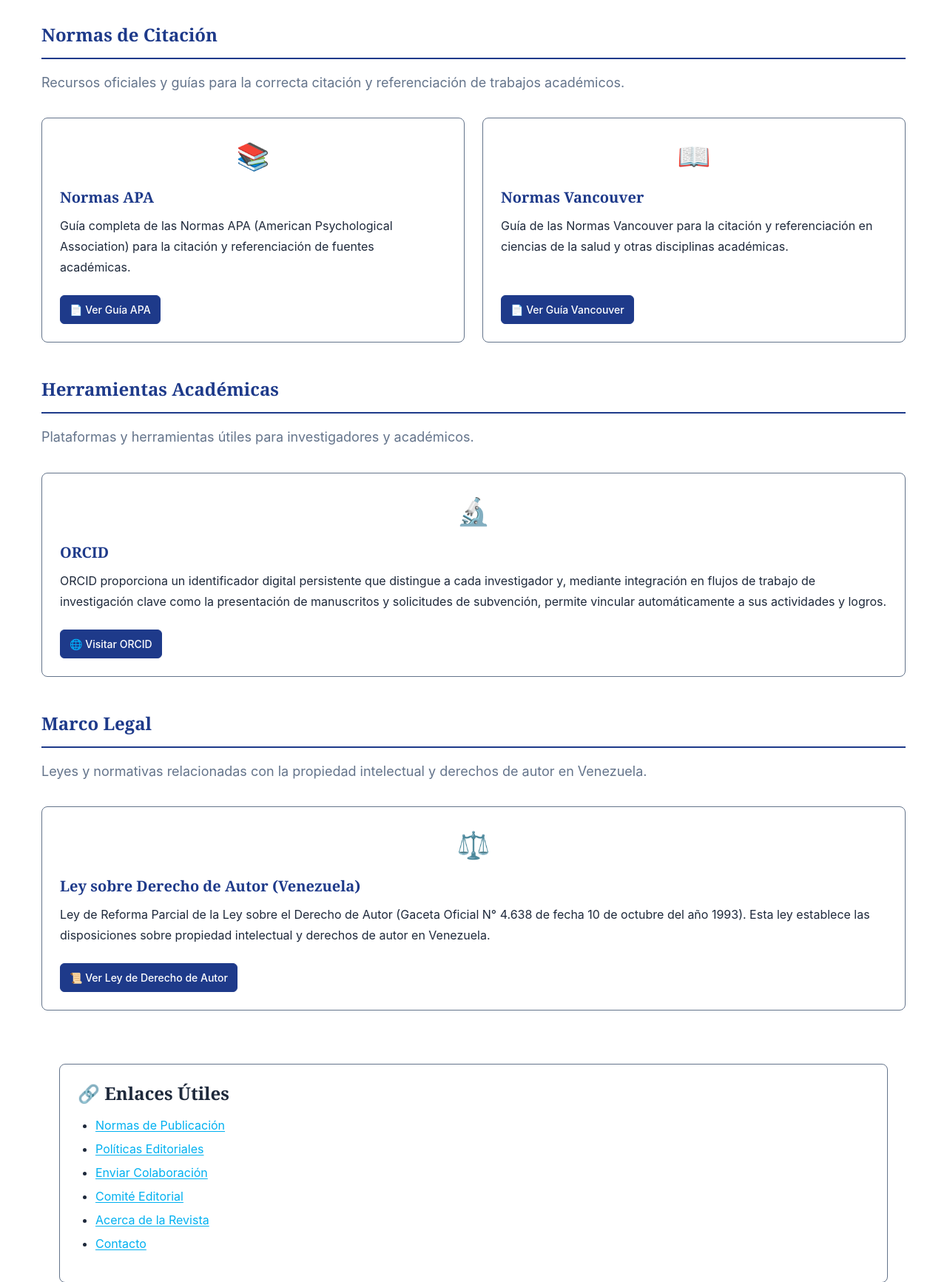
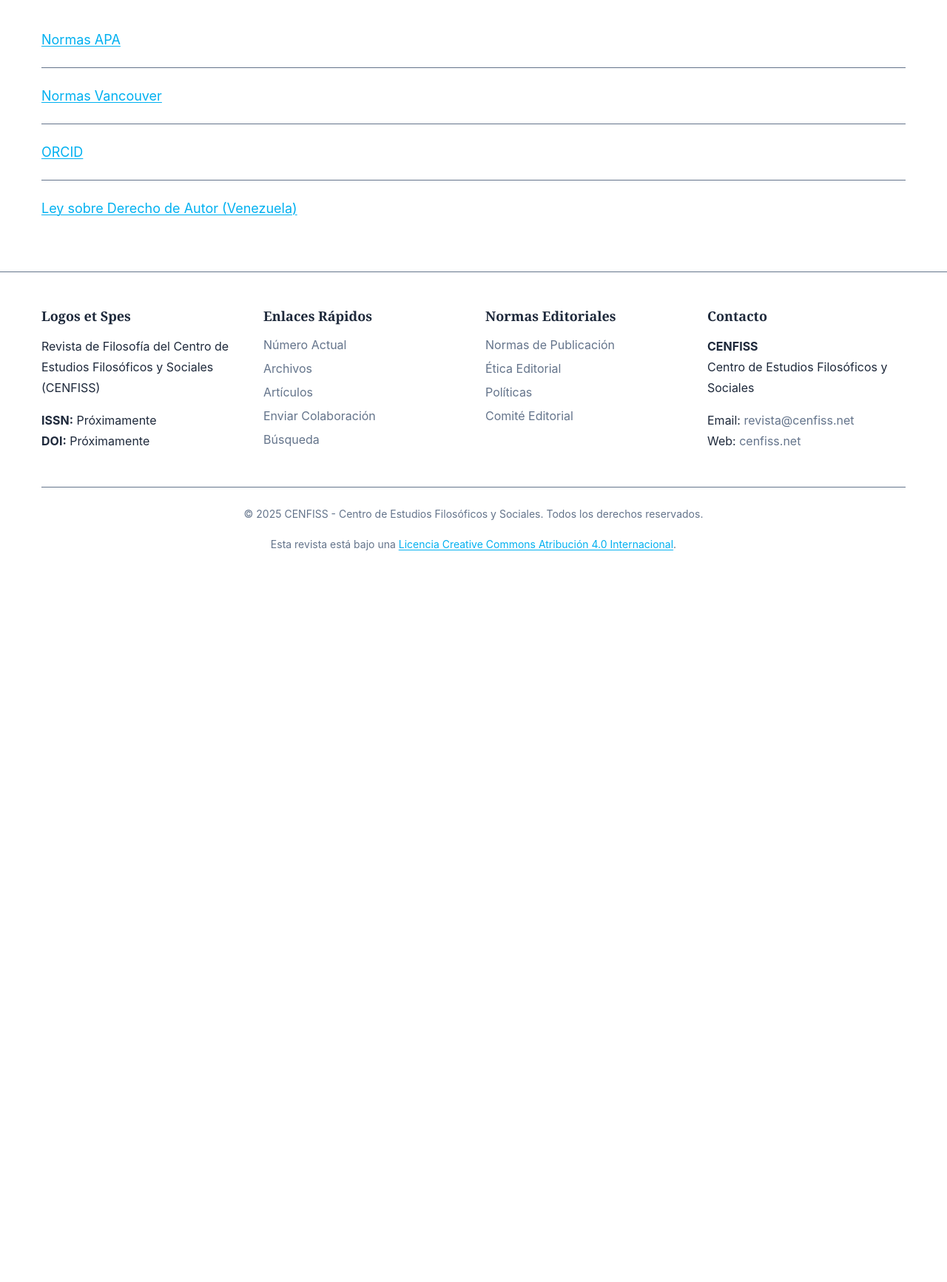
Before and after one commit to refo44/demo-revistalogos, a PHP site: page /page-enlaces.html in a window 1280 px wide. Shown: the part 348-2081 px from the top of the page at 74% size. After the commit the page ends 1092 px from the top, so only its background shows below. Run offline with PHP 8.4, Linux system fonts and the light colour scheme.

Commit message:
refactor: Simplify links section layout and update styles for better presentation
- Replace detailed links sections with a streamlined simple links list for improved clarity and accessibility.
- Introduce new CSS styles for the simple links list to enhance visual consistency and user interaction.
- Update footer metadata to reflect "Próximamente" for ISSN and DOI, aligning with future content updates.

```diff
--- a/assets/css/pages.css
+++ b/assets/css/pages.css
@@ -2069,6 +2069,56 @@
   margin-top: auto;
 }
 
+/* Simple Links List */
+.simple-links-list {
+  list-style: none;
+  padding: 0;
+  margin: 0;
+}
+
+.simple-links-list li {
+  margin-bottom: var(--space-4);
+  padding-bottom: var(--space-4);
+  border-bottom: var(--border-width) solid var(--color-secondary);
+}
+
+.simple-links-list li:last-child {
+  margin-bottom: 0;
+  padding-bottom: 0;
+  border-bottom: none;
+}
+
+.simple-links-list a {
+  font-size: var(--font-size-lg);
+  display: block;
+  padding: var(--space-2) 0;
+}
+
+/* Simple Links List */
+.simple-links-list {
+  list-style: none;
+  padding: 0;
+  margin: 0;
+}
+
+.simple-links-list li {
+  margin-bottom: var(--space-4);
+  padding-bottom: var(--space-4);
+  border-bottom: var(--border-width) solid var(--color-secondary);
+}
+
+.simple-links-list li:last-child {
+  margin-bottom: 0;
+  padding-bottom: 0;
+  border-bottom: none;
+}
+
+.simple-links-list a {
+  font-size: var(--font-size-lg);
+  display: block;
+  padding: var(--space-2) 0;
+}
+
 /* Responsive para enlaces */
 @media (max-width: 768px) {
   .links-grid {
--- a/page-enlaces.html
+++ b/page-enlaces.html
@@ -123,130 +123,37 @@
 
             <div class="content-layout">
                 <div class="content-main">
-                    <!-- Enlaces de Normas de Citación -->
-                    <section class="links-section">
-                        <h2>Normas de Citación</h2>
-                        <p class="section-intro">Recursos oficiales y guías para la correcta citación y referenciación de trabajos académicos.</p>
-
-                        <div class="links-grid">
-                            <div class="link-card">
-                                <div class="link-card__icon">📚</div>
-                                <h3 class="link-card__title">Normas APA</h3>
-                                <p class="link-card__description">
-                                    Guía completa de las Normas APA (American Psychological Association) para la citación y referenciación de fuentes académicas.
-                                </p>
+                    <ul class="simple-links-list">
+                        <li>
                             <a href="https://www.fing.edu.uy/sites/default/files/2021-09/Gu%C3%ADa%20Normas%20APA%202021.pdf"
-                                   class="btn btn--primary btn--small"
                                target="_blank"
                                rel="noopener noreferrer">
-                                    📄 Ver Guía APA
+                                Normas APA
                             </a>
-                            </div>
-
-                            <div class="link-card">
-                                <div class="link-card__icon">📖</div>
-                                <h3 class="link-card__title">Normas Vancouver</h3>
-                                <p class="link-card__description">
-                                    Guía de las Normas Vancouver para la citación y referenciación en ciencias de la salud y otras disciplinas académicas.
-                                </p>
+                        </li>
+                        <li>
                             <a href="https://bibliotecas.ucn.cl/wp-content/uploads/2021/06/GuiaVancouver.pdf"
-                                   class="btn btn--primary btn--small"
                                target="_blank"
                                rel="noopener noreferrer">
-                                    📄 Ver Guía Vancouver
+                                Normas Vancouver
                             </a>
-                            </div>
-                        </div>
-                    </section>
-
-                    <!-- Herramientas Académicas -->
-                    <section class="links-section">
-                        <h2>Herramientas Académicas</h2>
-                        <p class="section-intro">Plataformas y herramientas útiles para investigadores y académicos.</p>
-
-                        <div class="links-grid">
-                            <div class="link-card">
-                                <div class="link-card__icon">🔬</div>
-                                <h3 class="link-card__title">ORCID</h3>
-                                <p class="link-card__description">
-                                    ORCID proporciona un identificador digital persistente que distingue a cada investigador y, mediante integración en flujos de trabajo de investigación clave como la presentación de manuscritos y solicitudes de subvención, permite vincular automáticamente a sus actividades y logros.
-                                </p>
+                        </li>
+                        <li>
                             <a href="https://orcid.org/"
-                                   class="btn btn--primary btn--small"
                                target="_blank"
                                rel="noopener noreferrer">
-                                    🌐 Visitar ORCID
+                                ORCID
                             </a>
-                            </div>
-                        </div>
-                    </section>
-
-                    <!-- Marco Legal -->
-                    <section class="links-section">
-                        <h2>Marco Legal</h2>
-                        <p class="section-intro">Leyes y normativas relacionadas con la propiedad intelectual y derechos de autor en Venezuela.</p>
-
-                        <div class="links-grid">
-                            <div class="link-card">
-                                <div class="link-card__icon">⚖️</div>
-                                <h3 class="link-card__title">Ley sobre Derecho de Autor (Venezuela)</h3>
-                                <p class="link-card__description">
-                                    Ley de Reforma Parcial de la Ley sobre el Derecho de Autor (Gaceta Oficial N° 4.638 de fecha 10 de octubre del año 1993). Esta ley establece las disposiciones sobre propiedad intelectual y derechos de autor en Venezuela.
-                                </p>
+                        </li>
+                        <li>
                             <a href="https://www.asambleanacional.gob.ve/leyes/sancionadas/ley-de-reforma-parcial-de-la-ley-sobre-el-derecho-de-autor"
-                                   class="btn btn--primary btn--small"
                                target="_blank"
                                rel="noopener noreferrer">
-                                    📜 Ver Ley de Derecho de Autor
+                                Ley sobre Derecho de Autor (Venezuela)
                             </a>
-                            </div>
-                        </div>
-                    </section>
-                </div>
-
-                <aside class="sidebar">
-                    <div class="card">
-                        <h3>🔗 Enlaces Útiles</h3>
-                        <ul>
-                            <li><a href="page-normas.html">Normas de Publicación</a></li>
-                            <li><a href="page-politicas.html">Políticas Editoriales</a></li>
-                            <li><a href="page-enviar-colaboracion.html">Enviar Colaboración</a></li>
-                            <li><a href="page-comite.html">Comité Editorial</a></li>
-                            <li><a href="page-acerca.html">Acerca de la Revista</a></li>
-                            <li><a href="page-contacto.html">Contacto</a></li>
+                        </li>
                     </ul>
                 </div>
-
-                    <div class="card">
-                        <h3>📋 Información de la Revista</h3>
-                        <dl>
-                            <dt>ISSN:</dt>
-                            <dd>1234-5678</dd>
-
-                            <dt>DOI:</dt>
-                            <dd>10.1234/les</dd>
-
-                            <dt>Frecuencia:</dt>
-                            <dd>Anual</dd>
-
-                            <dt>Idioma:</dt>
-                            <dd>Español</dd>
-
-                            <dt>Acceso:</dt>
-                            <dd>Abierto</dd>
-
-                            <dt>Licencia:</dt>
-                            <dd>CC BY 4.0</dd>
-                        </dl>
-                    </div>
-
-                    <div class="card">
-                        <h3>🏛️ CENFISS</h3>
-                        <p>Centro de Filosofía para la Investigación Stanislao Strba</p>
-                        <p><strong>Ubicación:</strong> Estado de Carabobo, Valencia, Venezuela</p>
-                        <a href="https://cenfiss.net" target="_blank" rel="noopener noreferrer" class="btn btn--small">Visitar Web</a>
-                    </div>
-                </aside>
             </div>
         </div>
     </main>
@@ -258,8 +165,8 @@
           <div class="footer__section">
             <h3>Logos et Spes</h3>
             <p>Revista de Filosofía del Centro de Estudios Filosóficos y Sociales (CENFISS)</p>
-            <p><strong>ISSN:</strong> 1234-5678<br>
-            <strong>DOI:</strong> 10.1234/les</p>
+            <p><strong>ISSN:</strong> Próximamente<br>
+            <strong>DOI:</strong> Próximamente</p>
           </div>
 
           <div class="footer__section">
```
Lines whose indentation alone changed are shown as unchanged.
